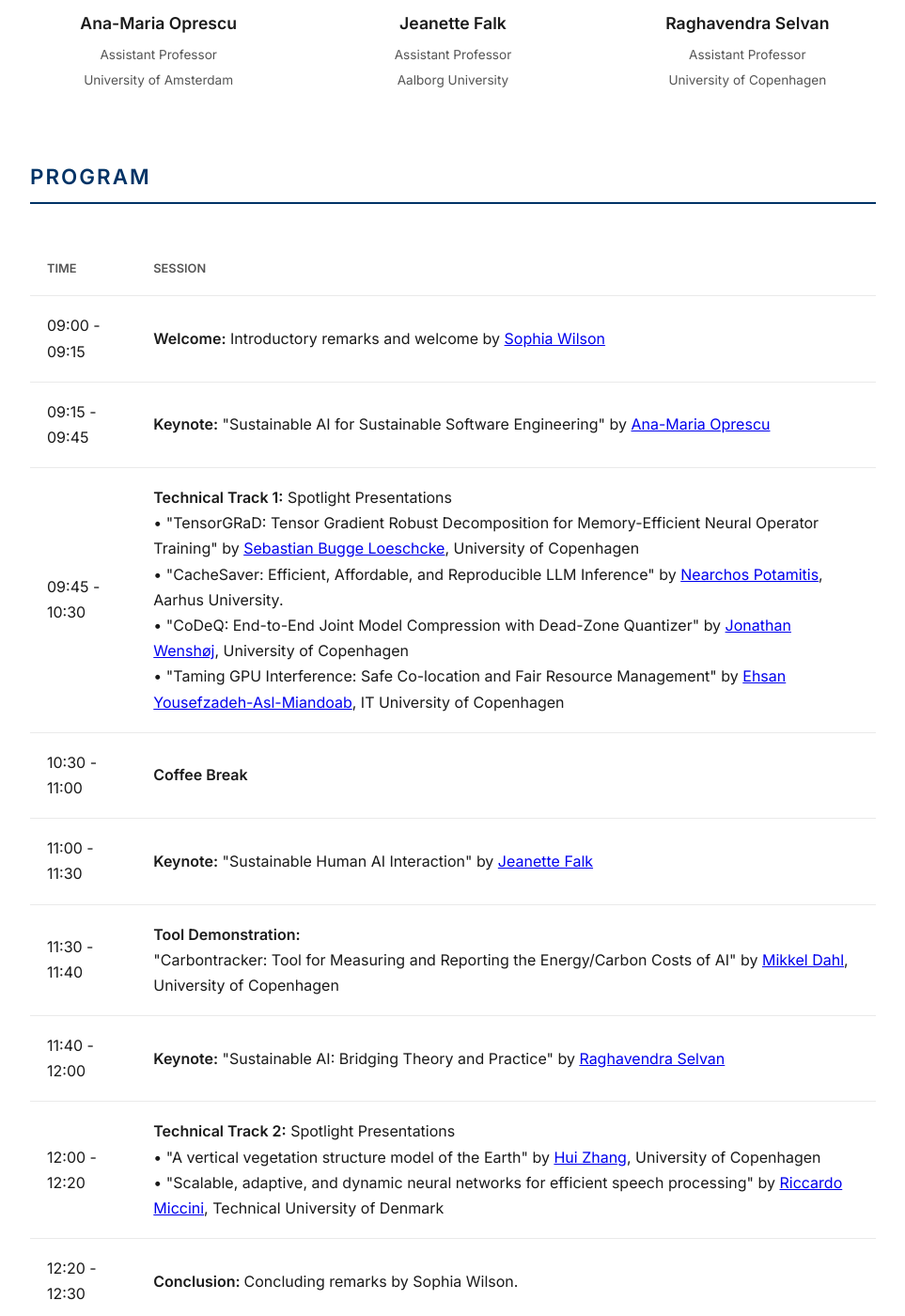
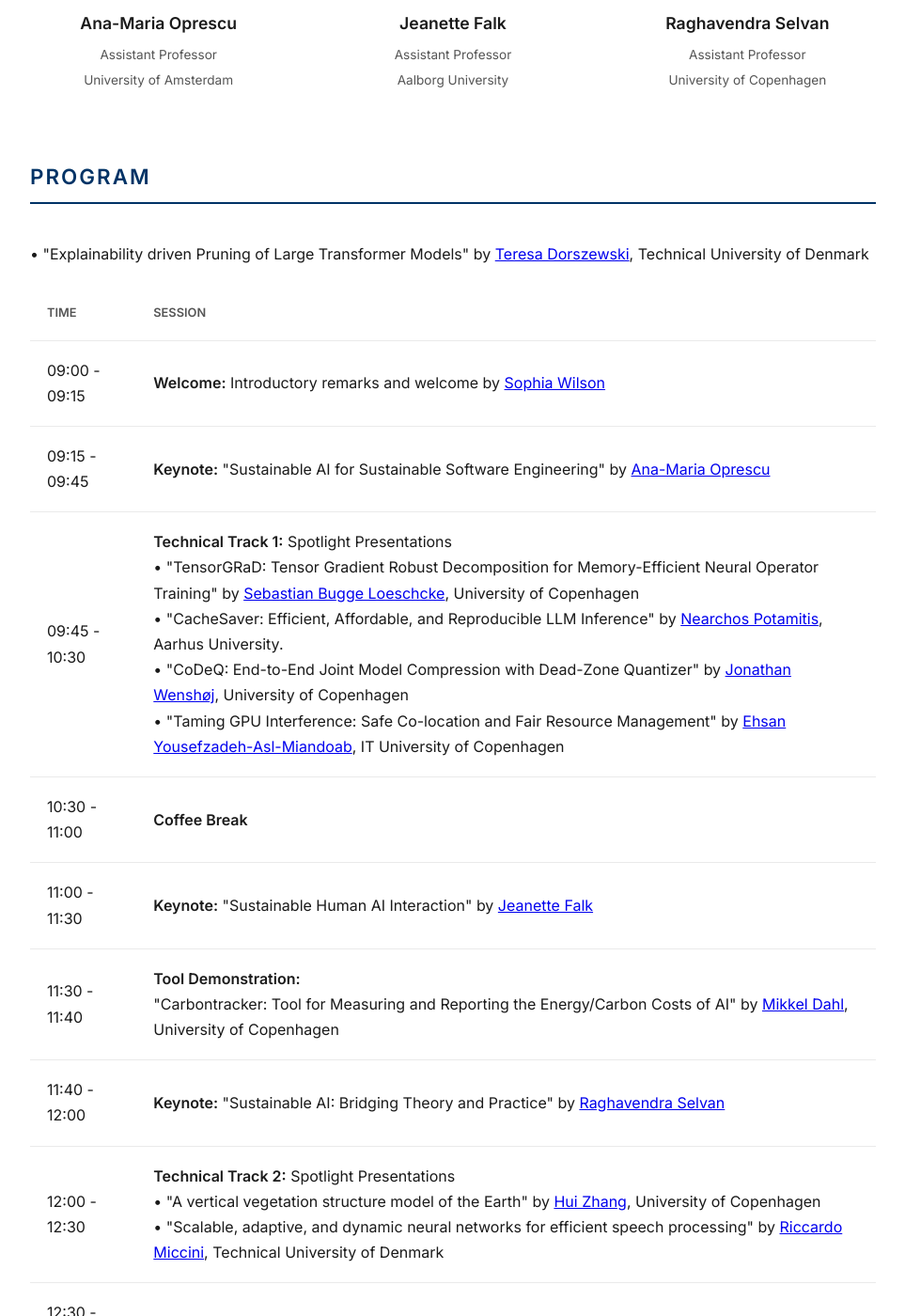
Before and after one commit to saintslab/saintslab.github.io, a Jekyll site: the page workshop2026/index.html, which Jekyll copies as it is, in a window 1280 px wide and 1400 px high, scrolled down 1321 px. Shown: the whole window at 94% size, without its empty margins (158-1121 px from the left). Built offline with Jekyll 4.4.1, drawn with Linux system fonts in a browser that asks for light colours; some of the changed text lies outside the part shown.

Commit message:
Update teresa

```diff
--- a/workshop2026/index.html
+++ b/workshop2026/index.html
@@ -279,17 +279,18 @@
                     <td><strong>Keynote:</strong> "Sustainable AI: Bridging Theory and Practice" by <a href="https://raghavian.github.io/">Raghavendra Selvan</a></td>
                 </tr>
                 <tr>
-                    <td>12:00 - 12:20</td>
+                    <td>12:00 - 12:30</td>
+                &#x2022; "Explainability driven Pruning of Large Transformer Models" by <a href="https://scholar.google.com/citations?user=BRTbscwAAAAJ&hl=en&oi=ao">Teresa Dorszewski</a>, Technical University of Denmark<br>
                     <td><strong>Technical Track 2:</strong> Spotlight Presentations<br>
                 &#x2022; "A vertical vegetation structure model of the Earth" by <a href="https://scholar.google.com/citations?user=nOSslqEAAAAJ&hl=en">Hui Zhang</a>, University of Copenhagen <br>
                 &#x2022; "Scalable, adaptive, and dynamic neural networks for efficient speech processing" by <a href="https://scholar.google.com/citations?hl=en&user=0l0b5ngAAAAJ&">Riccardo Miccini</a>, Technical University of Denmark<br>
 </td>
                 </tr>
                 <tr>
-                    <td>12:20 - 12:30</td>
+                    <td>12:30 - 12:40</td>
                     <td><strong>Conclusion: </strong> Concluding remarks by Sophia Wilson.</td>
                 </tr>
-                    <td>12:30 - 13:30</td>
+                    <td>12:40 - 13:30</td>
                     <td><strong>Lunch and Networking: </strong> Brainstorming and networking.</td>
                 </tr>
             </tbody>
```
